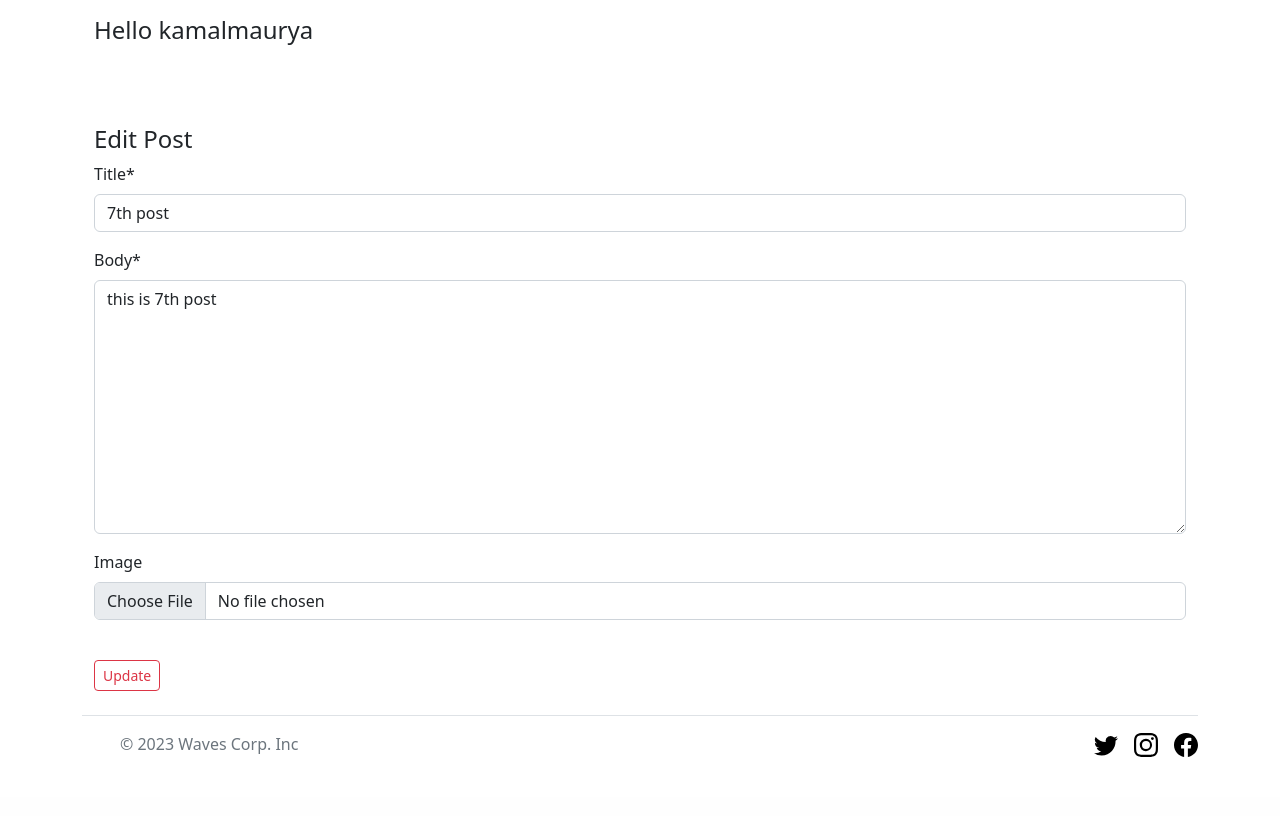
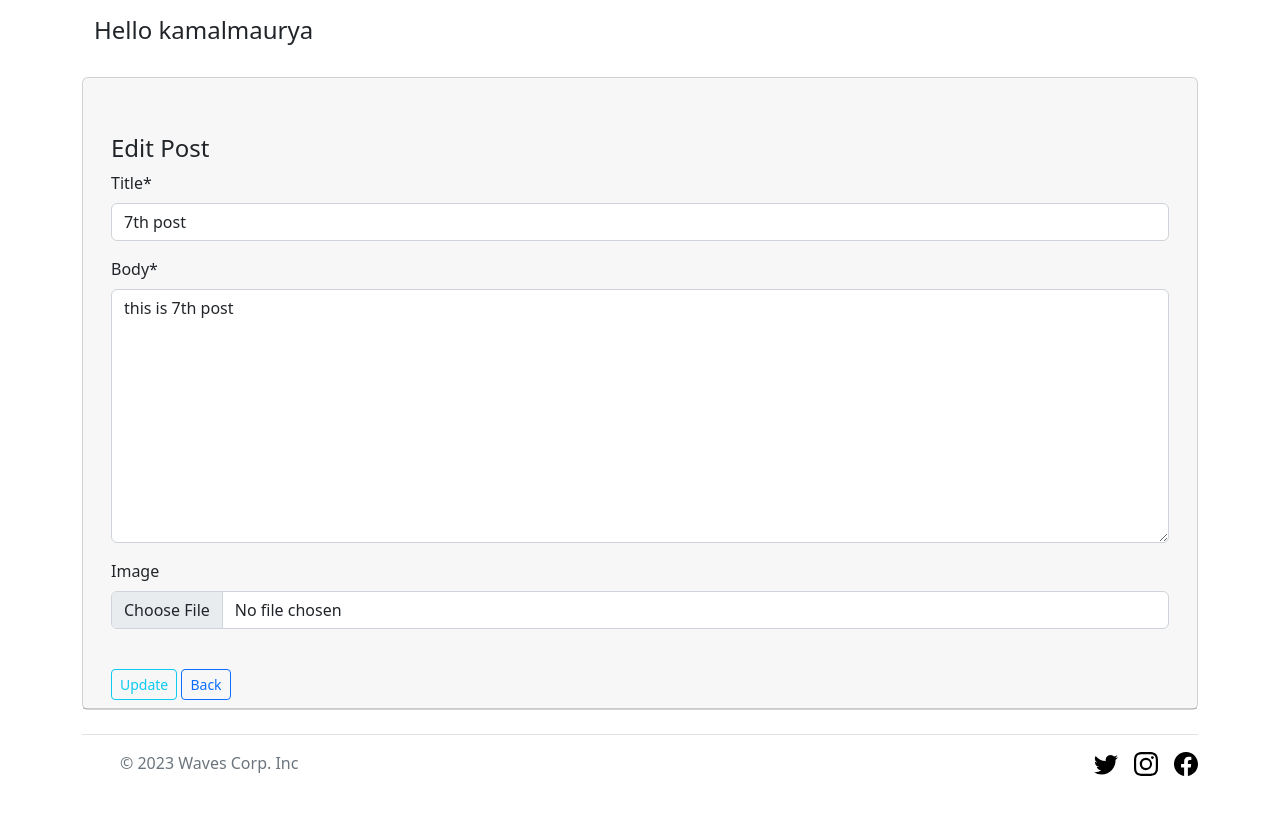
Before and after one commit to Kamal123-cyber/Waves, a Django app: page /post/12/edit/ in a window 1280 px wide. Shown: the part 56-872 px from the top of the page. Before the commit the page ends 813 px from the top, so only its background shows below. Run offline with Django 3.2, Linux system fonts and the light colour scheme; a user stored in the database is signed in; data comes from the database, SQL or seed files in the repository; parts of the project's set-up code (start-up, migrations or seed data) failed here and were passed over; some libraries are stand-ins or nearby versions.

Commit message:
added back button on multiple files

```diff
--- a/blog/templates/blog/home.html
+++ b/blog/templates/blog/home.html
@@ -14,9 +14,7 @@
   <br/>
   <div class="container">
   <div class="mt-2 text-right">
-  <div class="d-grid gap- 3d-md-flex justify-content-md-end"><a href="{% url 'comm' post.pk %}" class="text-right"><button type="button" class="btn btn-primary btn-sm">comments</button></a>
-    <br/>
-  <button type="button" class="btn btn-primary btn-sm">like</button>
+  <div class="d-grid gap- 3d-md-flex justify-content-md-end"><a href="{% url 'comm' post.pk %}" class="text-right"><button type="button" class="btn btn-outline-primary btn-sm">comments</button></a>
   </div>
   </div>
   </div>
--- a/blog/templates/blog/post-update.html
+++ b/blog/templates/blog/post-update.html
@@ -3,12 +3,17 @@
 {% block content %}
  <main class="flex-shrink-0">
     <br>
+    <div class="card">
+      <div class="card-header">
     <div class="container">
       <h4 class="mt-5">Edit Post</h4>
       <form action="" method="post" enctype = "multipart/form-data">{% csrf_token %}
         {{ form|crispy }}<br>
-        <button type="submit" class="btn btn-outline-danger btn-sm">Update</button>
+        <button type="submit" class="btn btn-outline-info btn-sm">Update</button>
+        <a href="{% url 'post-home' %}"><button type="submit" class="btn btn-outline-primary btn-sm">Back</button></a>
       </form>
+    </div>
+    </div>
     </div>
   </main>
 
--- a/blog/views.py
+++ b/blog/views.py
@@ -5,7 +5,6 @@ from . models import Post, comment
 from django.urls import reverse_lazy
 from django.db.models import Q
 from django.contrib.auth.mixins import LoginRequiredMixin, UserPassesTestMixin
-
 from django.shortcuts import render, get_object_or_404
 
 # Create your views here.
--- a/users/templates/users/signup.html
+++ b/users/templates/users/signup.html
@@ -4,6 +4,8 @@
 
 <main class="flex-shrink-0">
     <br>
+    <div class="card">
+      <div class="card-header">
     <div class="container">
       <h4 class="mt-5">Sign Up</h4>
       <form action="" method="post">{% csrf_token %}
@@ -13,5 +15,7 @@
         <a href="{% url 'login' %}">already have an account</a>
       </form>
     </div>
+    </div>
+    </div>
 </main>
 {% endblock content %}
```
Also changed, not shown: blog/templates/blog/post-delete.html (+6 -2 lines).
